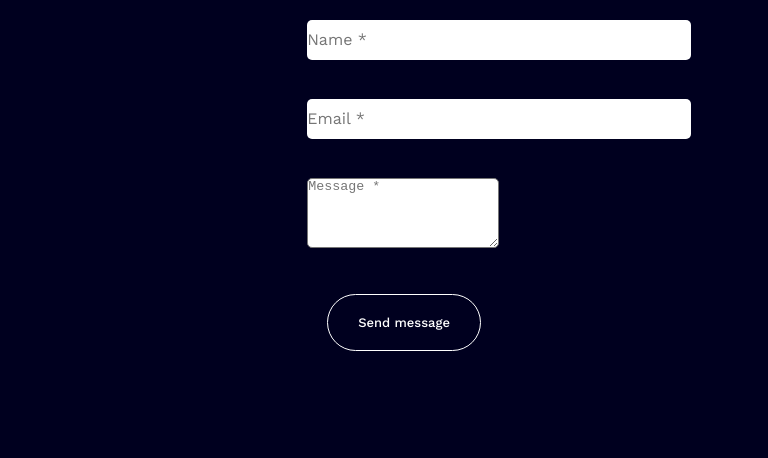
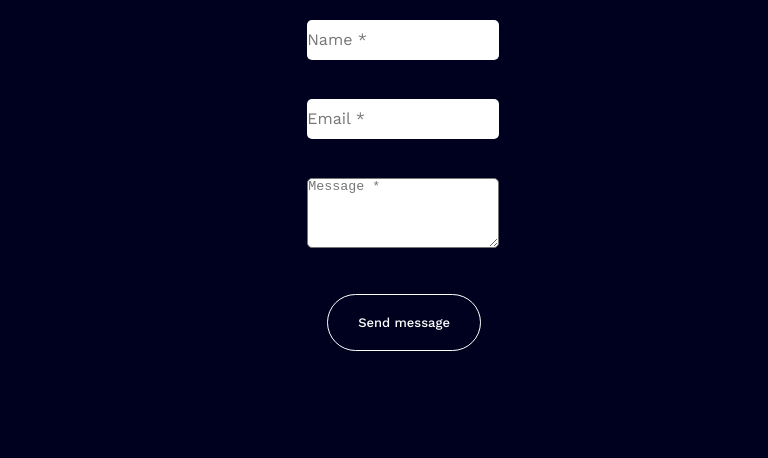
Before and after one commit to BASAMAJAYKUMAR/book-store-website, a plain HTML site: page contact.html in a window 768 px wide. Shown: the part 342-800 px from the top of the page. Drawn offline with nearby package versions, Linux system fonts and the light colour scheme; files whose address does not match are found by name.

Commit message:
Update contact.css

```diff
--- a/contact.css
+++ b/contact.css
@@ -1261,3 +1261,13 @@ form {
     height: 40px;
   }
 }
+
+
+@media only screen and (max-width: 769px) and (min-width: 765px) {
+
+  .input-field {
+    width: 50%;
+    height: 40px;
+  }
+
+}
```
